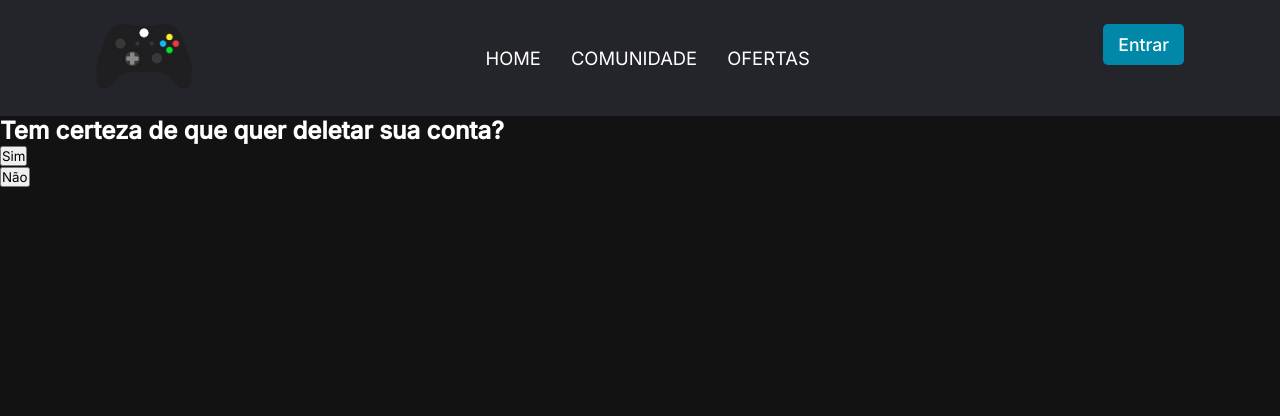
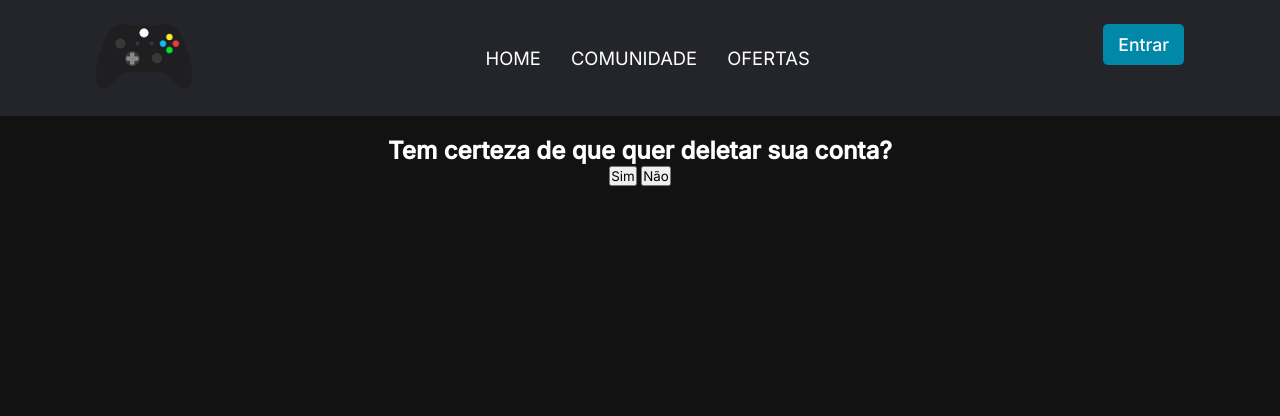
Before and after one commit to ProfNpc/avaliacao-games, a Spring Boot app: page /usuario/1/deletar in a window 1280 px wide. Shown: the top 416 px of the page. Run offline with Spring Boot 4, Linux system fonts and the light colour scheme.

Commit message:
Arrumado os styles das páginas um pouco

```diff
--- /dev/null
+++ b/src/main/resources/static/CSS/Tela_Deletar_Conta.css
@@ -0,0 +1,87 @@
+@import url("https://fonts.googleapis.com/css2?family=Inter:wght@200;300;400;500&display=swap");
+* {
+  padding: 0;
+  margin: 0;
+  font-family: "Inter", sans-serif;
+  box-sizing: border-box;
+}
+
+body {
+  background-color: rgb(18, 18, 18);
+}
+
+header {
+  background-color: #24252a;
+}
+
+.container {
+  margin-top: 3em;
+  margin-left: 3em;
+  margin-right: 3em;
+}
+
+.button {
+  color: white;
+  background-color: #24252a;
+  border-color: rgb(48, 48, 48);
+}
+
+.button:hover {
+  background-color: rgb(54, 54, 54);
+  cursor: pointer;
+}
+
+.container-ever {
+  background-color: #202124;
+  border-radius: 2em;
+}
+
+.container-button {
+  display: flex;
+  align-items: left;
+  justify-content: left;
+  float: left;
+  margin-right: 3em;
+}
+
+.container-geral {
+  margin-left: 2em;
+  margin-right: 2em;
+  margin-bottom: 2em;
+}
+
+.title {
+  font-size: 1em;
+  font-weight: bold;
+  color: #eeeeee;
+}
+
+.geral {
+  margin-top: 1em;
+  font-size: 0.9em;
+  color: #eeeeee;
+  margin-bottom: 2.8em;
+}
+
+.title {
+  margin-top: 2em;
+}
+
+.text-info {
+  margin-top: 1em;
+}
+
+h2 {
+	color: white;
+	text-align: center;
+}
+
+.opcoes {
+	margin: auto;
+	display: block;
+	text-align: center;
+}
+
+.opcoes div {
+	display: inline-block;
+}
--- a/src/main/resources/static/CSS/Tela_Perfil.css
+++ b/src/main/resources/static/CSS/Tela_Perfil.css
@@ -99,6 +99,16 @@ header {
   cursor: pointer;
 }
 
+.delete button {
+	width: 8em;
+  	height: 3em;
+  	border-radius: 0.5em;
+  	font-size: 0.8em;
+  	font-weight: bold;
+  	cursor: pointer;
+  	background-color: rgb(255, 128, 128);
+}
+
 /* .geral-detalhe button {
   width: 12em;
   height: 2em;
--- a/src/main/resources/templates/usuario/deletar-conta.html
+++ b/src/main/resources/templates/usuario/deletar-conta.html
@@ -5,7 +5,7 @@
 	<meta charset="UTF-8" />
 	<meta http-equiv="X-UA-Compatible" content="IE=edge" />
 	<meta name="viewport" content="width=device-width, initial-scale=1.0" />
-	<link rel="stylesheet" href="/CSS/Tela_Perfil.css" />
+	<link rel="stylesheet" href="/CSS/Tela_Deletar_Conta.css" />
 	<link rel="stylesheet" href="/CSS/NavBar.css" />
 	<title>Pacifier</title>
 </head>
@@ -48,16 +48,24 @@
 		</div>
 	</header>
 	<main>
+		<br>
+
 		<!-- Arrumar o style dessa página! -->
-		<h2 style="color:white">Tem certeza de que quer deletar sua conta?</h2>
+		<h2>Tem certeza de que quer deletar sua conta?</h2>
 
+		<div class="opcoes">
+			<div class="sim">
 				<form th:action="@{/usuario/{path}/deletar(path=${id})}" method="post">
 					<button>Sim</button>
 				</form>
+			</div>
 
+			<div class="nao">
 				<form th:action="@{/usuario/{path}(path=${id})}" method="get">
 					<button>Não</button>
 				</form>
+			</div>
+		</div>
 	</main>
 	<footer></footer>
 
--- a/src/main/resources/templates/usuario/perfil-geral.html
+++ b/src/main/resources/templates/usuario/perfil-geral.html
@@ -161,9 +161,10 @@
 							</div>
 						</form>
 					</div>
+					<br><br>
 
 					<!-- Arrumar o style desse botão! -->
-					<div>
+					<div class="delete">
 						<form th:action="@{/usuario/{path}/deletar(path=${id})}" method="get">
 							<button>Deletar conta</button>
 						</form>
```
Lines whose indentation alone changed are shown as unchanged.
